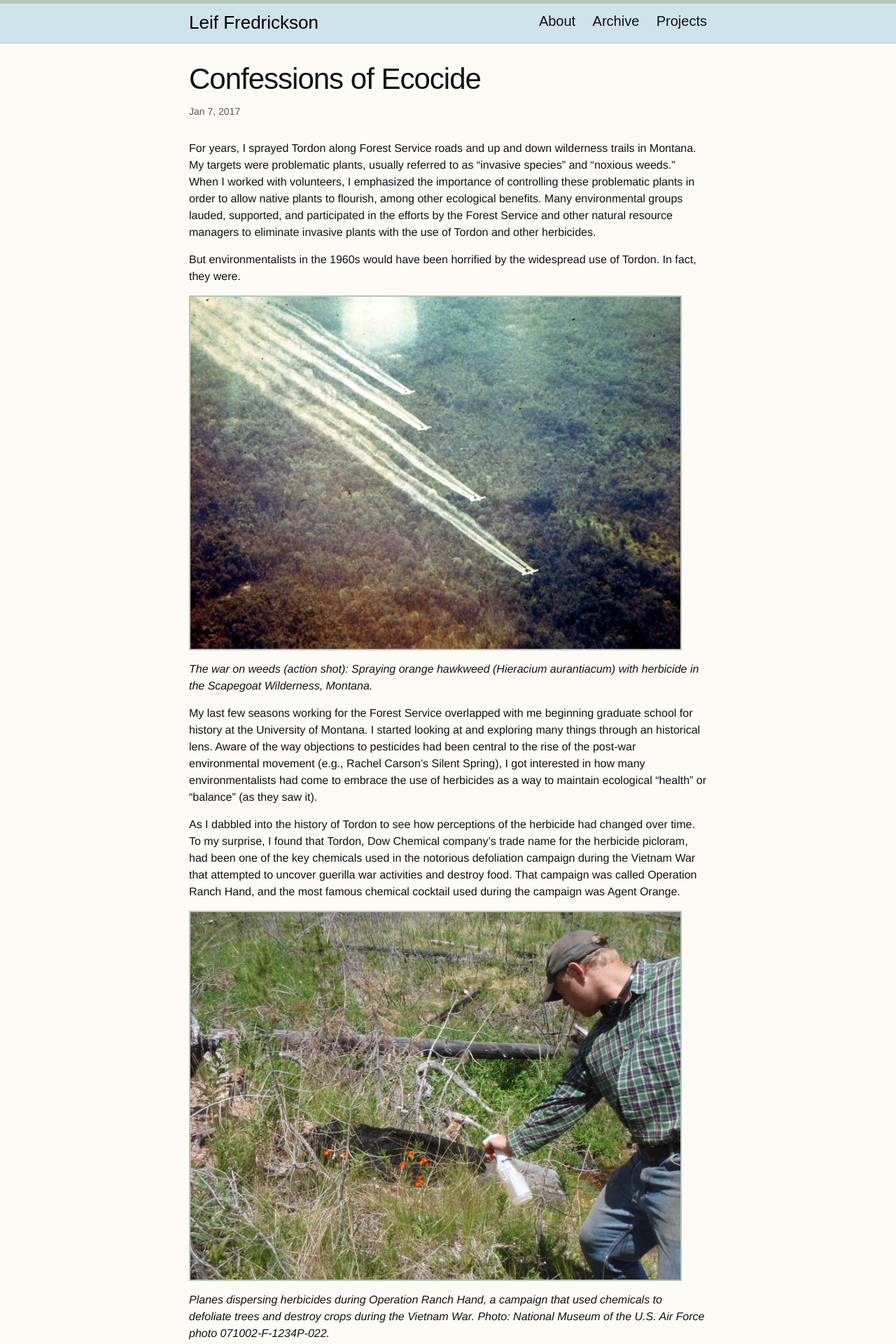
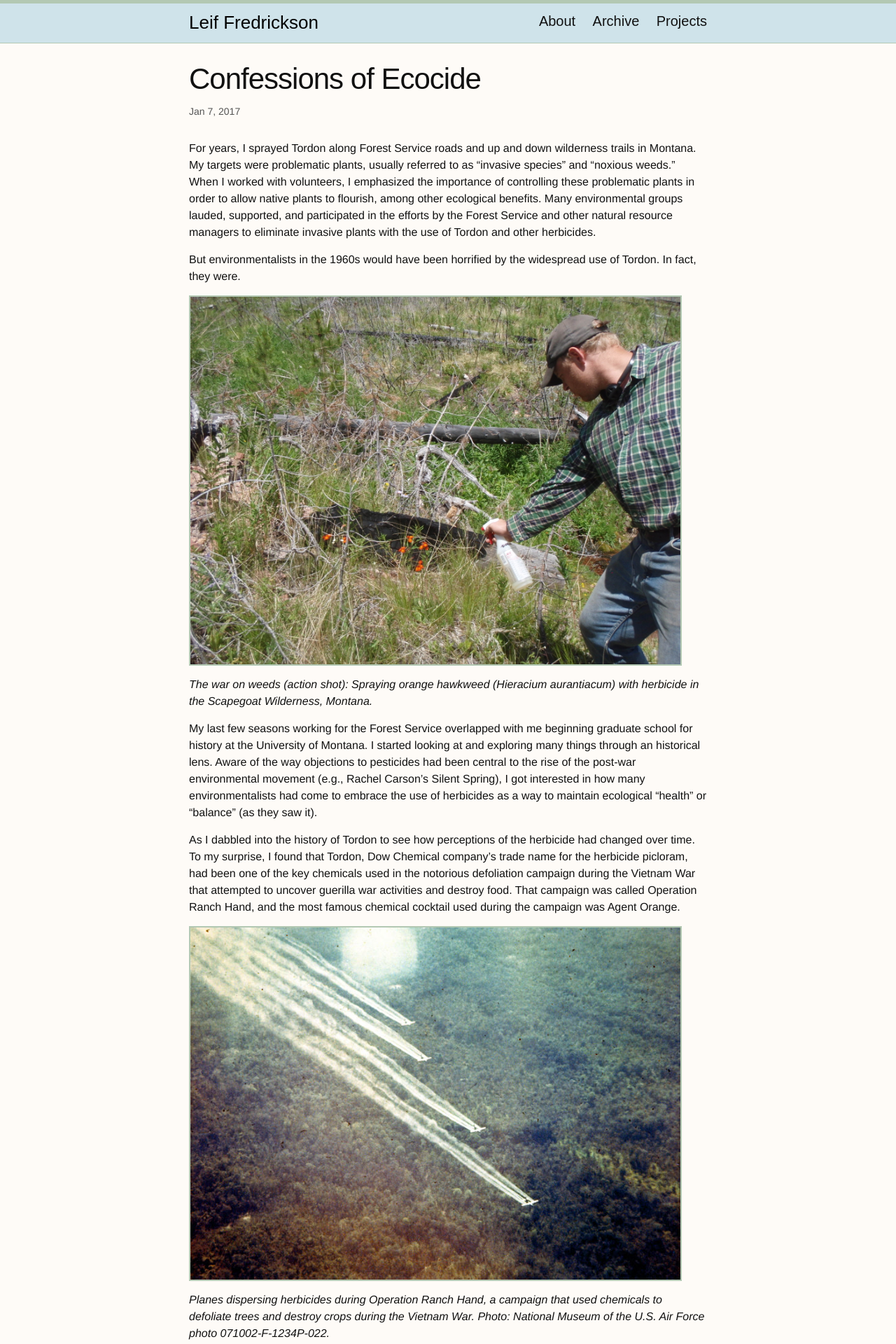
Before and after one commit to leiffredrickson/leiffredrickson, a Jekyll site: the page built from _posts/2017-01-07-ecocide.md, in a window 1280 px wide. Shown: the top 1920 px of the page at 70% size. Built offline with Jekyll 4.4.1, drawn with Linux system fonts in a browser that asks for light colours.

Commit message:
Change image links that were not working.
Tried changing file extension to see if images will work. One I changed
the file to conform to the link, the other I changed the link to conform
to the file.

```diff
--- a/_posts/2017-01-07-ecocide.md
+++ b/_posts/2017-01-07-ecocide.md
@@ -10,7 +10,7 @@ For years, I sprayed Tordon along Forest Service roads and up and down wildernes
 
 But environmentalists in the 1960s would have been horrified by the widespread use of Tordon. In fact, they were.
 
-![Leif Fredrickson spraying orange hawkweed with herbicide from handsprayer]({{site.github.url}}/images/ranch-hand.jpg){: width="700px"; height="auto"}
+![Leif Fredrickson spraying orange hawkweed with herbicide from handsprayer]({{site.github.url}}/images/hawkweed.JPG){: width="700px"; height="auto"}
 {:.image-caption}
 *The war on weeds (action shot): Spraying orange hawkweed (Hieracium aurantiacum) with herbicide in the Scapegoat Wilderness, Montana.*
 
@@ -18,7 +18,7 @@ My last few seasons working for the Forest Service overlapped with me beginning
 
 As I dabbled into the history of Tordon to see how perceptions of the herbicide had changed over time. To my surprise, I found that Tordon, Dow Chemical company's trade name for the herbicide picloram, had been one of the key chemicals used in the notorious defoliation campaign during the Vietnam War that attempted to uncover guerilla war activities and destroy food. That campaign was called Operation Ranch Hand, and the most famous chemical cocktail used during the campaign was Agent Orange.
 
-![Four planes dispersing herbicide over a forest during the Vietnam War]({{site.github.url}}/images/hawkweed.jpg){: width="700px"; height="auto"}
+![Four planes dispersing herbicide over a forest during the Vietnam War]({{site.github.url}}/images/ranch-hand.jpg){: width="700px"; height="auto"}
 {:.image-caption}
 *Planes dispersing herbicides during Operation Ranch Hand, a campaign that used chemicals to defoliate trees and destroy crops during the Vietnam War. Photo: National Museum of the U.S. Air Force photo 071002-F-1234P-022.*
 
```
Also changed, not shown: _posts/2017-03-15-commuters.md (+2 -2 lines), images/new-orleans-redlining1.jpg (added).
